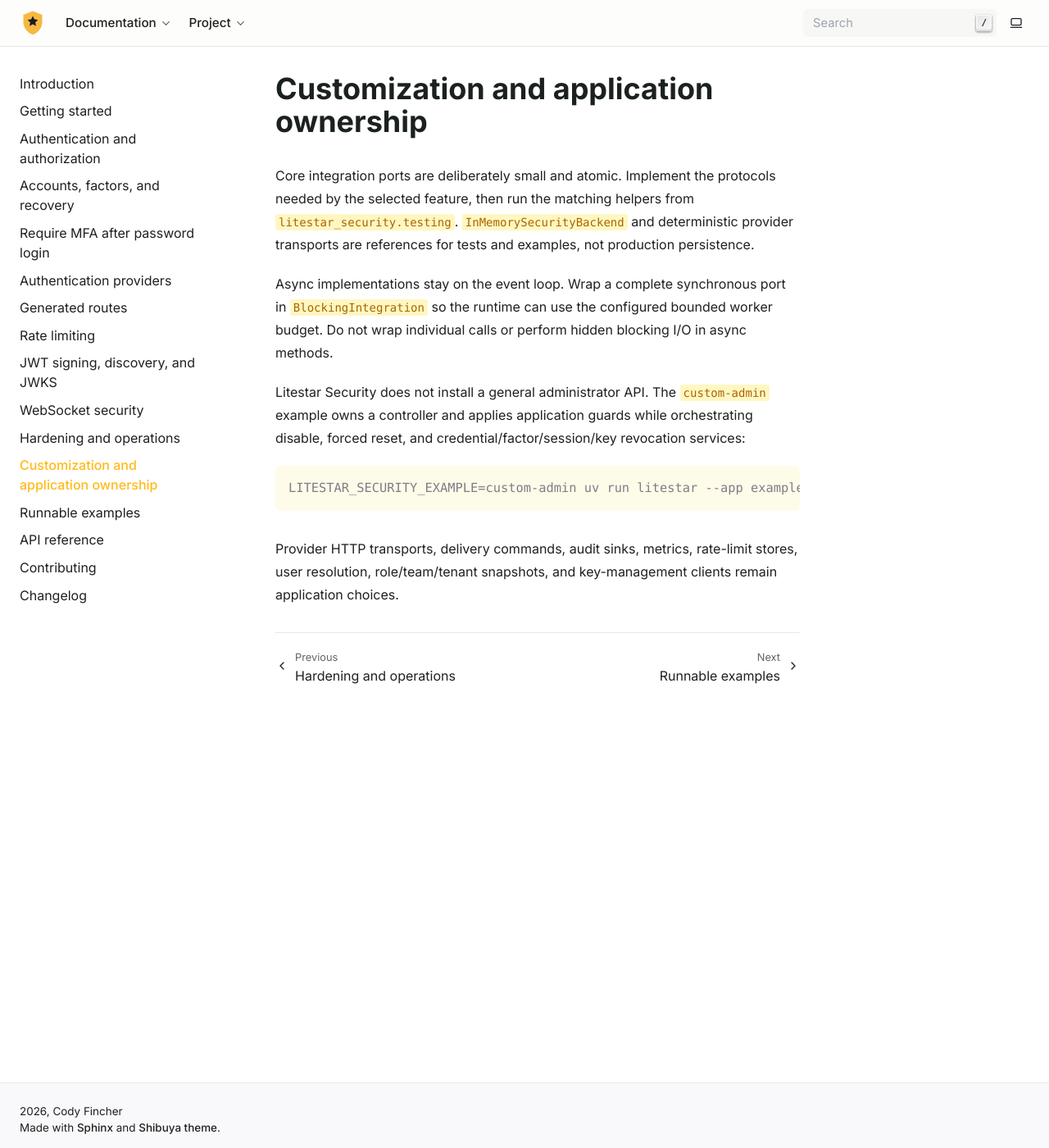
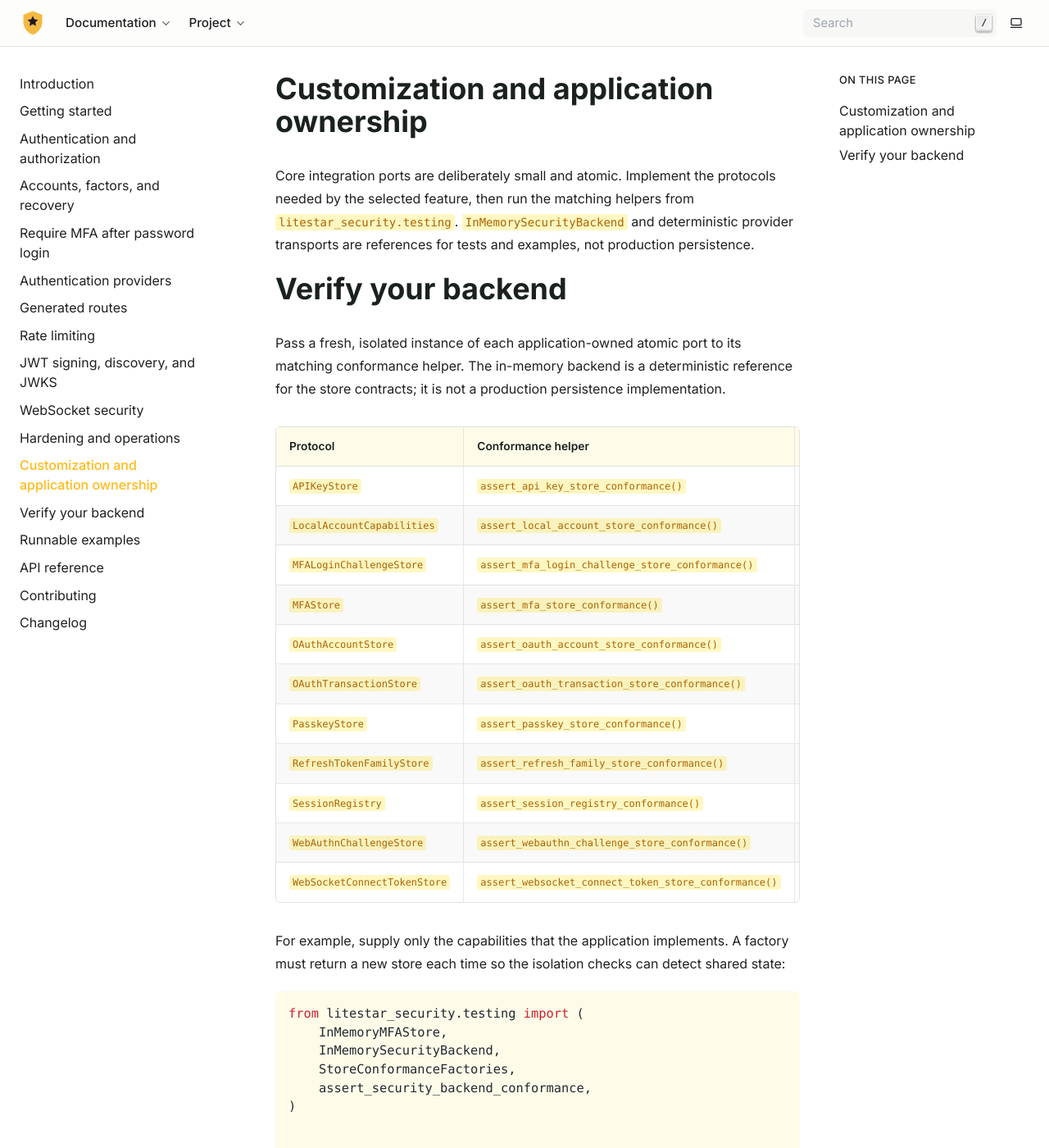
Before and after one commit to cofin/litestar-security, a Sphinx documentation site: the page built from docs/customization.rst, in a window 1280 px wide and 1400 px high. Shown: the whole window at 82% size. Built offline with Sphinx 7.4.7, drawn with Linux system fonts in a browser that asks for light colours; some of the changed text lies outside the part shown.

Commit message:
docs: map backend conformance helpers

```diff
--- a/docs/customization.rst
+++ b/docs/customization.rst
@@ -6,6 +6,80 @@ protocols needed by the selected feature, then run the matching helpers from
 ``litestar_security.testing``. ``InMemorySecurityBackend`` and deterministic
 provider transports are references for tests and examples, not production
 persistence.
+
+Verify your backend
+===================
+
+Pass a fresh, isolated instance of each application-owned atomic port to its
+matching conformance helper. The in-memory backend is a deterministic reference
+for the store contracts; it is not a production persistence implementation.
+
+.. list-table::
+   :header-rows: 1
+   :widths: 30 42 28
+
+   * - Protocol
+     - Conformance helper
+     - Reference attribute
+   * - ``APIKeyStore``
+     - :func:`~litestar_security.testing.assert_api_key_store_conformance`
+     - ``InMemorySecurityBackend.api_keys``
+   * - ``LocalAccountCapabilities``
+     - :func:`~litestar_security.testing.assert_local_account_store_conformance`
+     - ``InMemorySecurityBackend.accounts``
+   * - ``MFALoginChallengeStore``
+     - :func:`~litestar_security.testing.assert_mfa_login_challenge_store_conformance`
+     - ``InMemorySecurityBackend.mfa_login``
+   * - ``MFAStore``
+     - :func:`~litestar_security.testing.assert_mfa_store_conformance`
+     - ``InMemorySecurityBackend.mfa``
+   * - ``OAuthAccountStore``
+     - :func:`~litestar_security.testing.assert_oauth_account_store_conformance`
+     - ``InMemorySecurityBackend.oauth_accounts``
+   * - ``OAuthTransactionStore``
+     - :func:`~litestar_security.testing.assert_oauth_transaction_store_conformance`
+     - ``InMemorySecurityBackend.oauth_transactions``
+   * - ``PasskeyStore``
+     - :func:`~litestar_security.testing.assert_passkey_store_conformance`
+     - ``InMemorySecurityBackend.passkeys``
+   * - ``RefreshTokenFamilyStore``
+     - :func:`~litestar_security.testing.assert_refresh_family_store_conformance`
+     - ``InMemorySecurityBackend.accounts``
+   * - ``SessionRegistry``
+     - :func:`~litestar_security.testing.assert_session_registry_conformance`
+     - ``InMemorySecurityBackend.accounts``
+   * - ``WebAuthnChallengeStore``
+     - :func:`~litestar_security.testing.assert_webauthn_challenge_store_conformance`
+     - ``InMemorySecurityBackend.challenges``
+   * - ``WebSocketConnectTokenStore``
+     - :func:`~litestar_security.testing.assert_websocket_connect_token_store_conformance`
+     - ``InMemorySecurityBackend.websocket_connect_tokens``
+
+For example, supply only the capabilities that the application implements. A
+factory must return a new store each time so the isolation checks can detect
+shared state:
+
+.. code-block:: python
+
+   from litestar_security.testing import (
+       InMemoryMFAStore,
+       InMemorySecurityBackend,
+       StoreConformanceFactories,
+       assert_security_backend_conformance,
+   )
+
+
+   async def verify_backend() -> None:
+       await assert_security_backend_conformance(
+           StoreConformanceFactories(
+               api_key_store=lambda: InMemorySecurityBackend().api_keys,
+               mfa_store=InMemoryMFAStore,
+           )
+       )
+
+Rate limiters use the standalone
+:func:`~litestar_security.testing.assert_rate_limiter_conformance` helper,
+because their factory is not a security-store factory.
 
 Async implementations stay on the event loop. Wrap a complete synchronous port
 in ``BlockingIntegration`` so the runtime can use the configured bounded worker
```
Also changed, not shown: docs/changelog.rst (+9 -0 lines).
